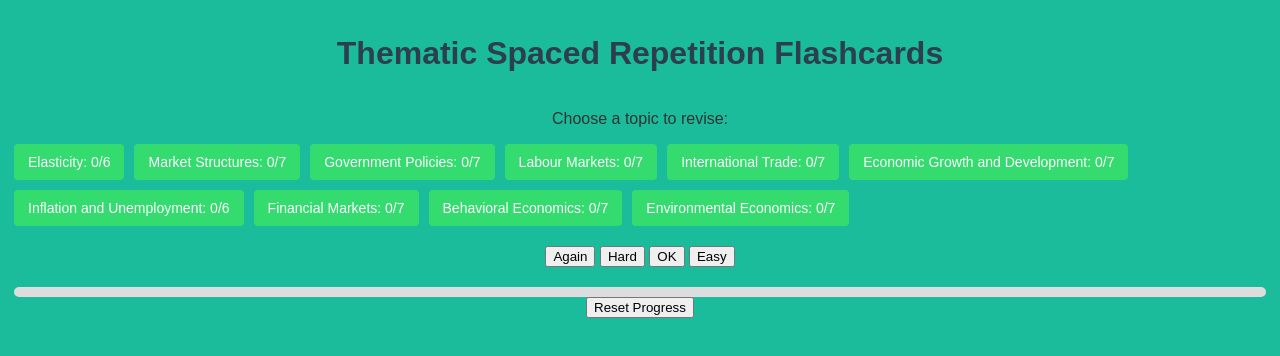
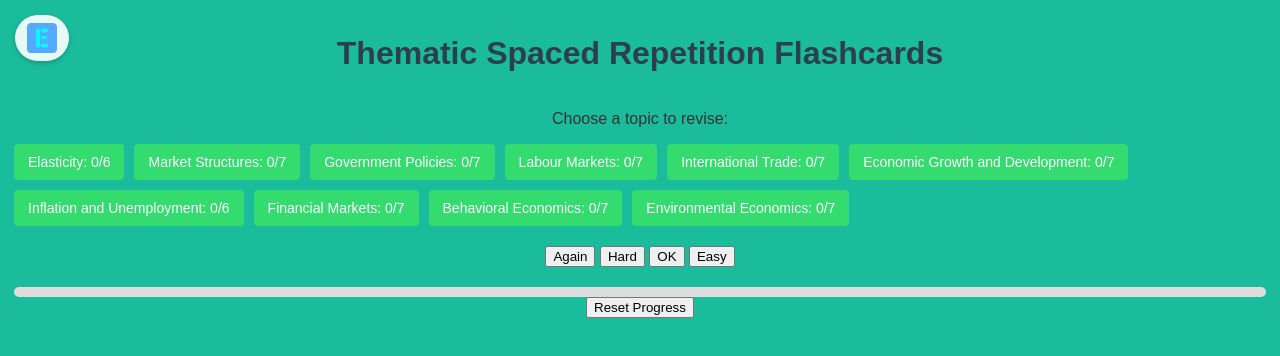
Before and after one commit to mathemountai/EconMrLong, a plain HTML site: page Flashcardprogress8.html in a window 1280 px wide. Drawn offline with Linux system fonts and the light colour scheme.

Commit message:
Update Flashcardprogress8.html
Signed-off-by: mathemountai <mathemountain@gmail.com>

```diff
--- a/Flashcardprogress8.html
+++ b/Flashcardprogress8.html
@@ -297,5 +297,56 @@
         initThemeButtons();
     </script>
     <!-- Paste this once before </body> -->
+    <script>
+  // 1. Create and insert home button
+  const homeBtn = document.createElement('a');
+  homeBtn.href = 'index.html';
+  homeBtn.className = 'home-logo-btn';
+  homeBtn.innerHTML = `
+    <img src="icon-192x192.png" alt="Home" class="home-logo-img">
+  `;
+
+  // 2. Add to page (top-left corner by default)
+  document.body.prepend(homeBtn);
+
+  // 3. Auto-close sidebar on mobile if exists
+  homeBtn.addEventListener('click', () => {
+    const sidebar = document.getElementById('sidebar');
+    if (sidebar && window.innerWidth <= 992) {
+      sidebar.classList.remove('open');
+    }
+  });
+
+  // 4. Auto-add CSS styles
+  const style = document.createElement('style');
+  style.textContent = `
+    .home-logo-btn {
+      position: fixed;
+      top: 15px;
+      left: 15px;
+      display: flex;
+      align-items: center;
+      gap: 8px;
+      padding: 8px 12px;
+      background: rgba(255,255,255,0.9);
+      border-radius: 50px;
+      box-shadow: 0 2px 5px rgba(0,0,0,0.2);
+      z-index: 1000;
+      text-decoration: none;
+      color: #2c3e50;
+      transition: all 0.2s ease;
+    }
+    .home-logo-btn:hover {
+      transform: scale(1.05);
+      background: white;
+    }
+    .home-logo-img {
+      width: 30px;
+      height: 30px;
+      border-radius: 4px;
+    }
+  `;
+  document.head.appendChild(style);
+</script>
 </body>
 </html>
```
